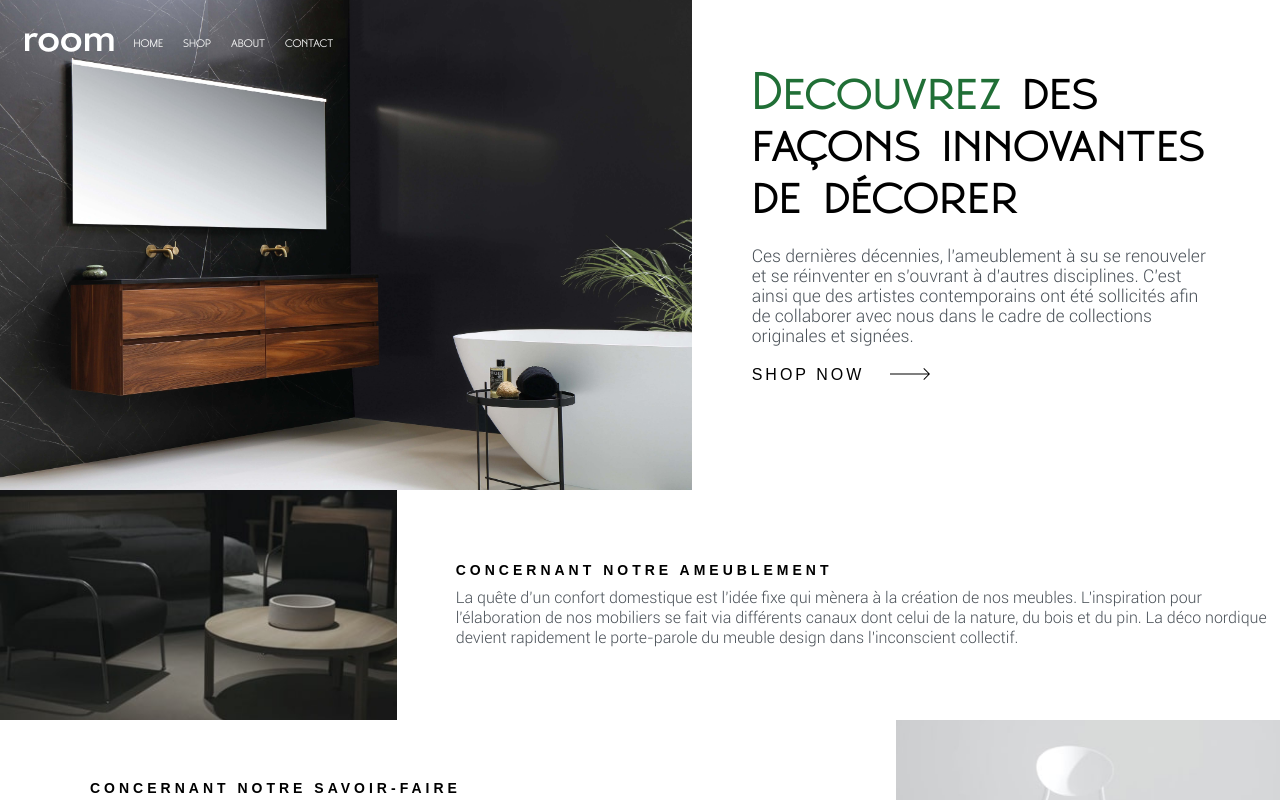
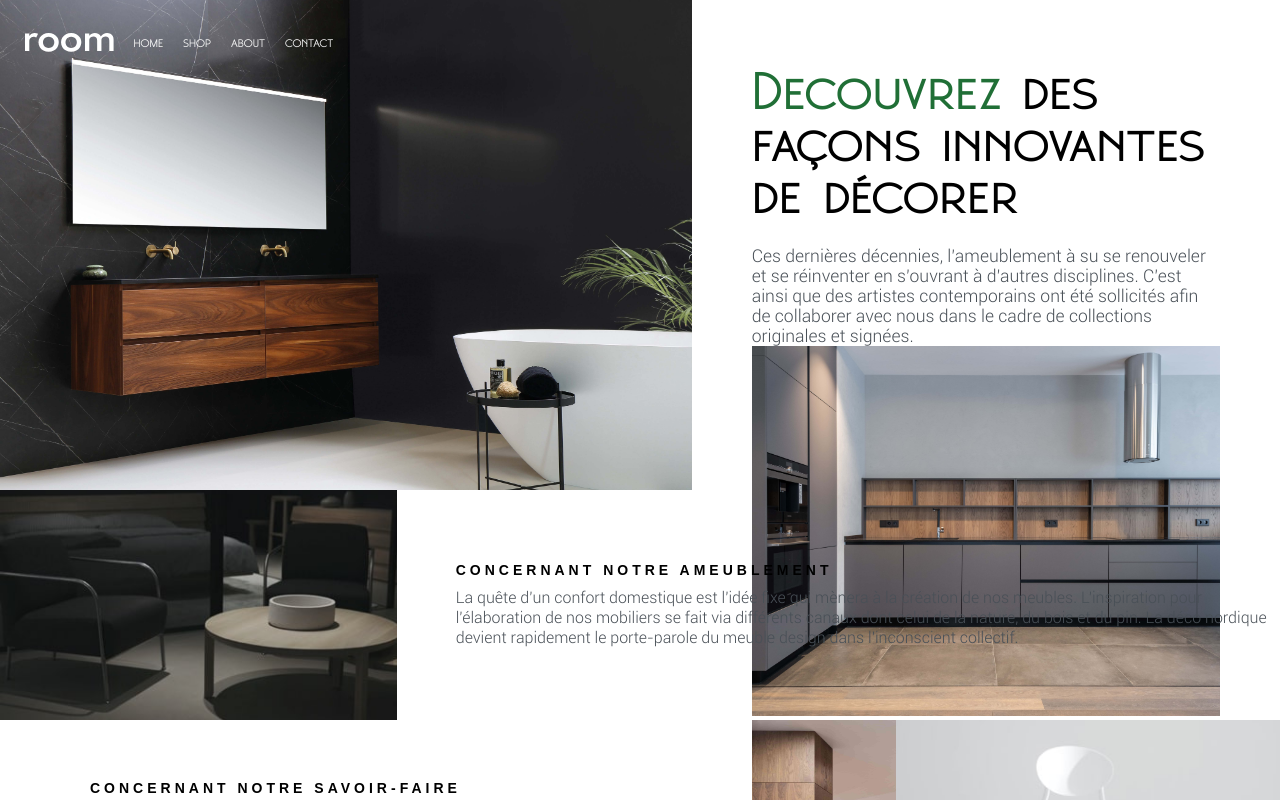
Before and after one commit to mathieuelisa/Room-react-app, a React (Create React App) app: page / in a window 1280 px wide. Shown: the top 800 px of the page. Built offline with nearby package versions, Linux system fonts and the light colour scheme.

Commit message:
Starting carrousel feature home page

```diff
--- a/src/Components/HomePage/MainContainer/index.js
+++ b/src/Components/HomePage/MainContainer/index.js
@@ -1,13 +1,15 @@
 import "./styles.scss";
 // Import Icons and Img
 import arrowLogo from "../../../Assets/Icons/icon-arrow.svg";
-import wallpaper from "../../../Assets/Img/homepage/desktop-image-hero-1.jpg";
+import wallpaper1 from "../../../Assets/Img/homepage/desktop-image-hero-1.jpg";
+
 //Import fonts
 import "../../../Assets/Fonts/RobotoThing.ttf";
 import "../../../Assets/Fonts/Moonglade.ttf";
 import "../../../Assets/Fonts/Hijrnotes.ttf";
 // Import components
 import Header from "../Header";
+import images from "../myImage";
 
 function MainContainer() {
   return (
@@ -18,7 +20,7 @@ function MainContainer() {
           myLink="myLink__menu-link"
           myMenuLogo="myMenuLogo"
         />
-        <img className="home__first-container--pictures" src={wallpaper} />
+        <img className="home__first-container--pictures" src={wallpaper1} />
       </div>
 
       <div className="home__first-container--secondBloc">
@@ -32,6 +34,17 @@ function MainContainer() {
           artistes contemporains ont été sollicités afin de collaborer avec nous
           dans le cadre de collections originales et signées.
         </p>
+
+        {images.map(({ id, src, title, description }) => (
+          <img
+            className="home__first-container--pictures"
+            key={id}
+            src={src}
+            title={title}
+            alt={description}
+          />
+        ))}
+
         <div id="placement">
           <p className="shop">
             <a id="shopnow" href="/room/shop">
--- /dev/null
+++ b/src/Components/HomePage/myImage.js
@@ -0,0 +1,19 @@
+import firstpics from "../../Assets/Img/homepage/desktop-pics1.jpg";
+import secondpics from "../../Assets/Img/homepage/desktop-pics2.jpg";
+
+const images = [
+  {
+    id: 1,
+    src: firstpics,
+    title: "foo",
+    description: "bar",
+  },
+  {
+    id: 2,
+    src: secondpics,
+    title: "foofoo",
+    description: "barbar",
+  },
+];
+
+export default images;
```
